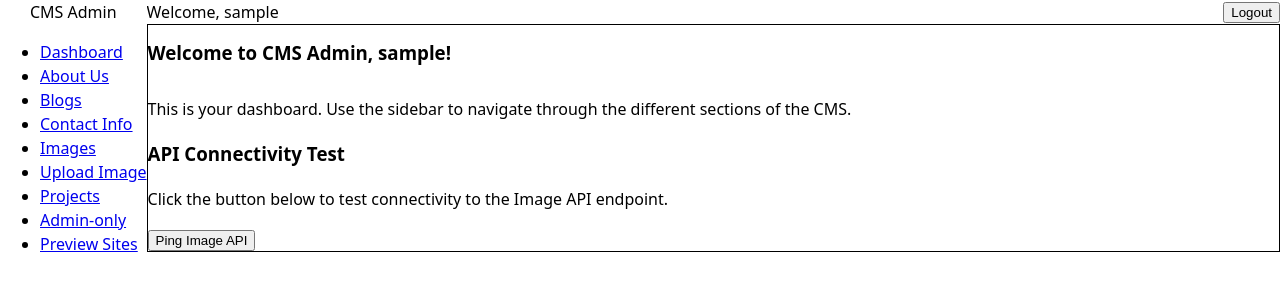
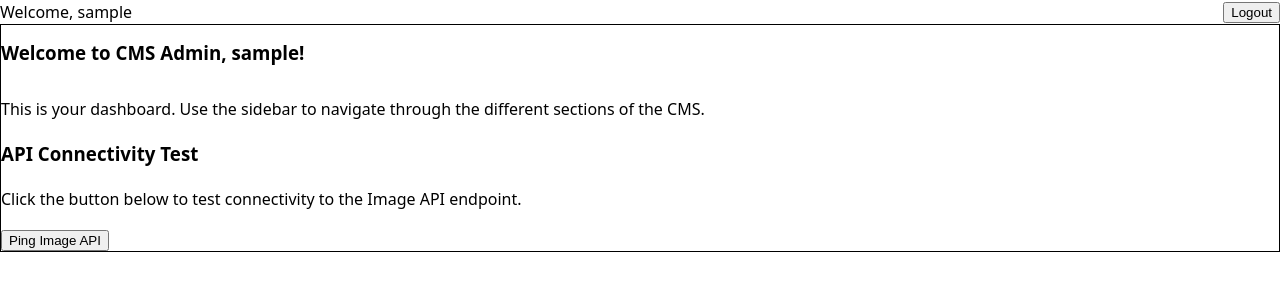
Before and after one commit to lobomanz/CMSFrontend, a React (Vite) app: page /dashboard in a window 1280 px wide. Shown: the top 300 px of the page. Built offline with nearby package versions, Linux system fonts and the light colour scheme; sample sign-in values are in the browser's storage.

Commit message:
no sidebar

```diff
--- a/src/components/layout/AppLayout.tsx
+++ b/src/components/layout/AppLayout.tsx
@@ -1,12 +1,12 @@
 import React from 'react';
 import { Outlet } from 'react-router-dom';
-import Sidebar from './Sidebar';
+// import Sidebar from './Sidebar';
 import Topbar from './Topbar';
 
 const AppLayout: React.FC = () => {
   return (
     <div className="flex h-screen bg-gray-100">
-      <Sidebar />
+      {/* <Sidebar /> */}
       <div className="flex-1 flex flex-col overflow-hidden">
         <Topbar />
         <main className="flex-1 overflow-x-hidden overflow-y-auto bg-gray-200 p-6">
```
